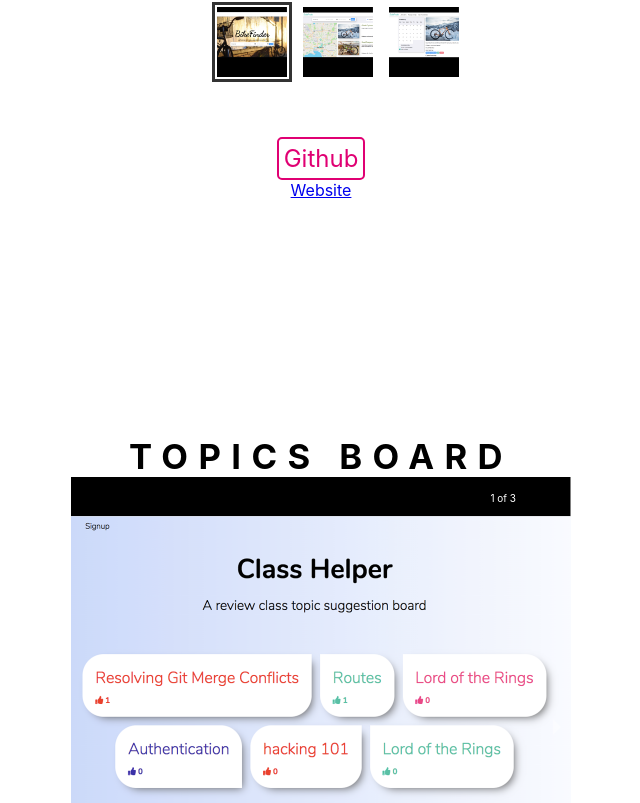
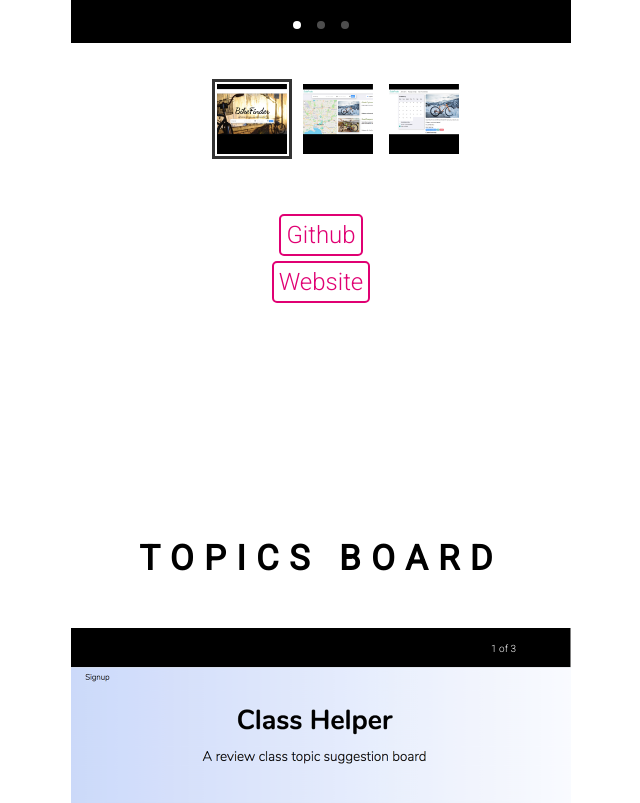
Before and after one commit to tessssssssy/portfolio-react, a React (Create React App) app: page / in a window 1280 px wide. Shown: the part 1731-2534 px from the top of the page, without its empty margins (319-959 px from the left). Built offline with nearby package versions, Linux system fonts and the light colour scheme.

Commit message:
change fonts

```diff
--- a/public/index.html
+++ b/public/index.html
@@ -9,6 +9,7 @@
       name="description"
       content="Web site created using create-react-app"
     />
+    <link href="https://fonts.googleapis.com/css?family=Roboto:100,300,400&display=swap" rel="stylesheet">
     <link rel="apple-touch-icon" href="%PUBLIC_URL%/logo192.png" />
     <script src=https://cdnjs.cloudflare.com/ajax/libs/font-awesome/5.13.1/js/all.min.js></script>
     <link rel="stylesheet" href="https://stackpath.bootstrapcdn.com/font-awesome/4.7.0/css/font-awesome.min.css" integrity="sha384-wvfXpqpZZVQGK6TAh5PVlGOfQNHSoD2xbE+QkPxCAFlNEevoEH3Sl0sibVcOQVnN" crossorigin="anonymous">
--- a/src/App.css
+++ b/src/App.css
@@ -1,5 +1,7 @@
 .App {
   text-align: center;
+  font-family: 'Roboto', sans-serif;
+  font-weight: 300;
 }
 
 .App-logo {
--- a/src/Project.js
+++ b/src/Project.js
@@ -44,8 +44,8 @@ class Project extends Component {
 
             </p>
           </div>
-          <a class="github" href={this.props.github} target="_blank">Github</a>
-          { this.props.website ? <a className="website" href={this.props.website} target="_blank">Website</a> : null }
+          <a className="github" href={this.props.github} target="_blank">Github</a>
+          { this.props.website ? <a className="github" href={this.props.website} target="_blank">Website</a> : null }
           </div>
         )
     }
--- a/src/ProjectContainer.scss
+++ b/src/ProjectContainer.scss
@@ -4,5 +4,8 @@
     display: flex;
     flex-direction: column;
     align-items: center;
+    h3 {
+        margin-bottom: 50px;
+    }
 
 }
```
